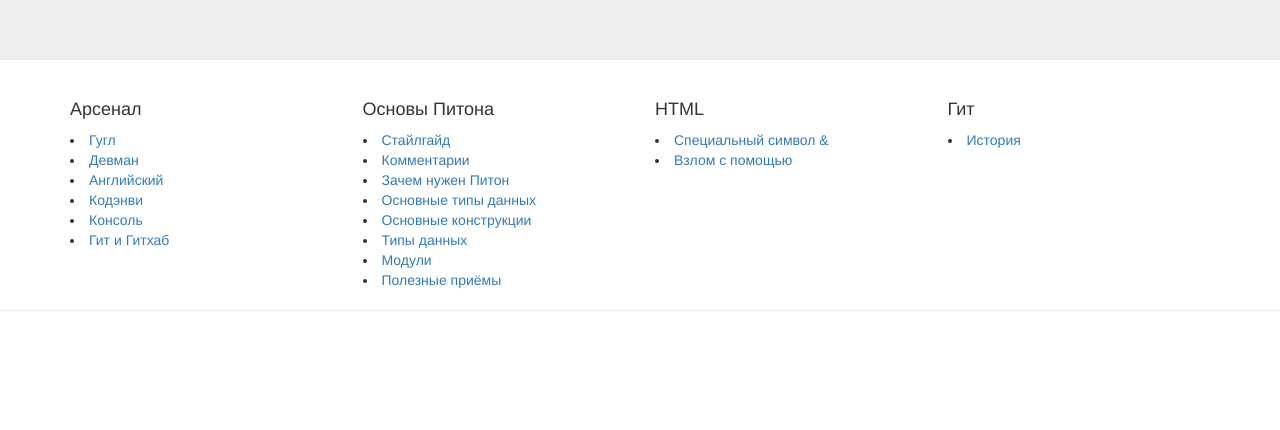
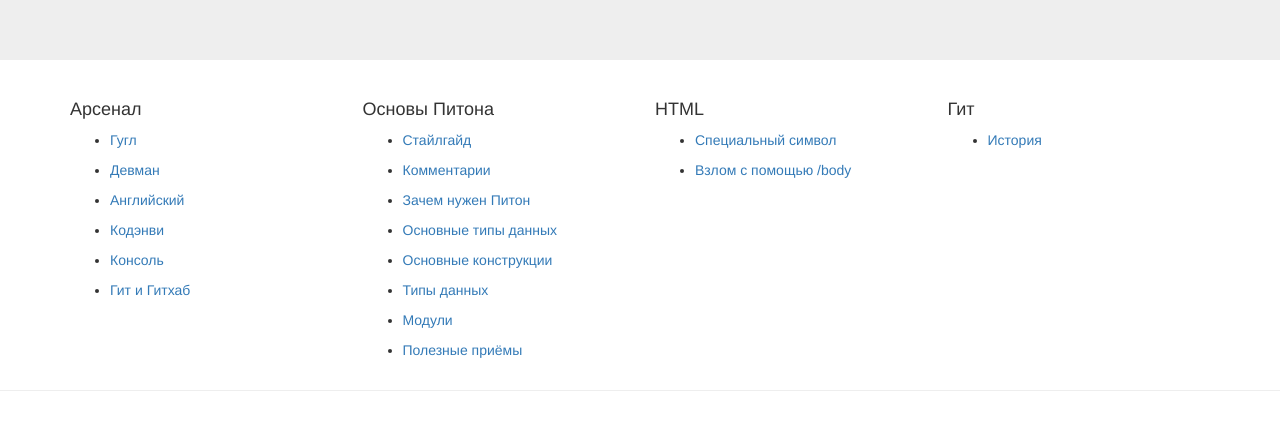
Before and after one commit to ybrbnf/ybrbnf.github.io, a plain HTML site: page 19/index.html in a window 1280 px wide. Shown: the part 230-660 px from the top of the page. Drawn offline with Linux system fonts and the light colour scheme.

Commit message:
выполнены рекомендации w3c

```diff
--- a/19/index.html
+++ b/19/index.html
@@ -39,7 +39,6 @@
       </div>
     </nav>
 
-    <!-- Main jumbotron for a primary marketing message or call to action -->
     <div class="jumbotron">
       <div class="container">
         <h1>Hello, world!</h1>
@@ -48,35 +47,45 @@
     </div>
 
     <div class="container">
-      <!-- Example row of columns -->
-
       <div class="row">
 
         <div class="col-md-3">
           <h4>Арсенал</h4>
 
 
+              <ul>
               <li><a href="0_tutorial/14_google.html">Гугл</a></li>
+              </ul>
 
 
 
+              <ul>
               <li><a href="0_tutorial/27_devman.html">Девман</a></li>
+              </ul>
 
 
 
+              <ul>
               <li><a href="0_tutorial/29_english.html">Английский</a></li>
+              </ul>
 
 
 
+              <ul>
               <li><a href="0_tutorial/7_codenvy.html">Кодэнви</a></li>
+              </ul>
 
 
 
+              <ul>
               <li><a href="0_tutorial/8_cli.html">Консоль</a></li>
+              </ul>
 
 
 
+              <ul>
               <li><a href="0_tutorial/9_git.html">Гит и Гитхаб</a></li>
+              </ul>
 
 
 
@@ -119,35 +128,51 @@
 
 
 
+              <ul>
               <li><a href="1_python_basics/10_pep8.html">Стайлгайд</a></li>
+              </ul>
 
 
 
+              <ul>
               <li><a href="1_python_basics/18_comments.html">Комментарии</a></li>
+              </ul>
 
 
 
+              <ul>
               <li><a href="1_python_basics/1_intro.html">Зачем нужен Питон</a></li>
+              </ul>
 
 
 
+              <ul>
               <li><a href="1_python_basics/2_base_types.html">Основные типы данных</a></li>
+              </ul>
 
 
 
+              <ul>
               <li><a href="1_python_basics/3_base_constructions.html">Основные конструкции</a></li>
+              </ul>
 
 
 
+              <ul>
               <li><a href="1_python_basics/4_types.html">Типы данных</a></li>
+              </ul>
 
 
 
+              <ul>
               <li><a href="1_python_basics/5_modules.html">Модули</a></li>
+              </ul>
 
 
 
+              <ul>
               <li><a href="1_python_basics/6_tips_and_tricks.html">Полезные приёмы</a></li>
+              </ul>
 
 
 
@@ -192,11 +217,15 @@
 
 
 
-                <li><a href="2_html/special___symbol.html">Специальный символ &amp;</a></li>
+              <ul>
+              <li><a href="2_html/special   symbol.html">Специальный символ  </a></li>
+              </ul>
 
 
 
-                <li><a href="2_html/html_injection.html">Взлом с помощью </body></a></li>
+              <ul>
+              <li><a href="2_html/html_injection.html">Взлом с помощью  /body </a></li>
+              </ul>
 
 
         </div>
@@ -233,7 +262,9 @@
 
 
 
+              <ul>
               <li><a href="4_git/22_git_history.html">История</a></li>
+              </ul>
 
 
 
@@ -244,14 +275,7 @@
 
       </div>
     </div>
-
     <hr>
-
-
-    </div> <!-- /container -->
-
-    </div> <!-- /container -->
-
 
     <!-- Bootstrap core JavaScript
     ================================================== -->
```
Also changed, not shown: 19/0_tutorial/14_google.html (+1 -9 lines), 19/0_tutorial/27_devman.html (+1 -9 lines), 19/0_tutorial/29_english.html (+1 -9 lines), 19/0_tutorial/7_codenvy.html (+1 -9 lines), 19/0_tutorial/8_cli.html (+1 -9 lines), 19/0_tutorial/9_git.html (+1 -9 lines), 19/1_python_basics/10_pep8.html (+1 -9 lines), 19/1_python_basics/18_comments.html (+1 -9 lines), 19/1_python_basics/1_intro.html (+1 -9 lines), 19/1_python_basics/2_base_types.html (+1 -9 lines), 19/1_python_basics/3_base_constructions.html (+1 -9 lines), 19/1_python_basics/4_types.html (+1 -9 lines), 19/1_python_basics/5_modules.html (+1 -9 lines), 19/1_python_basics/6_tips_and_tricks.html (+1 -9 lines), 3 more files. Lines whose indentation alone changed are shown as unchanged.
